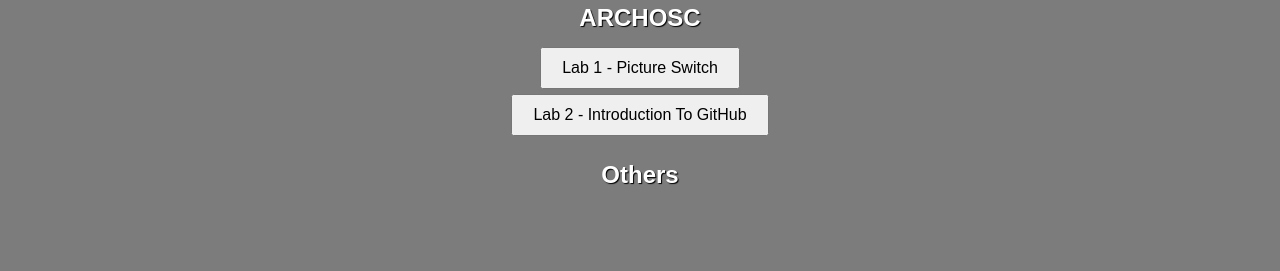
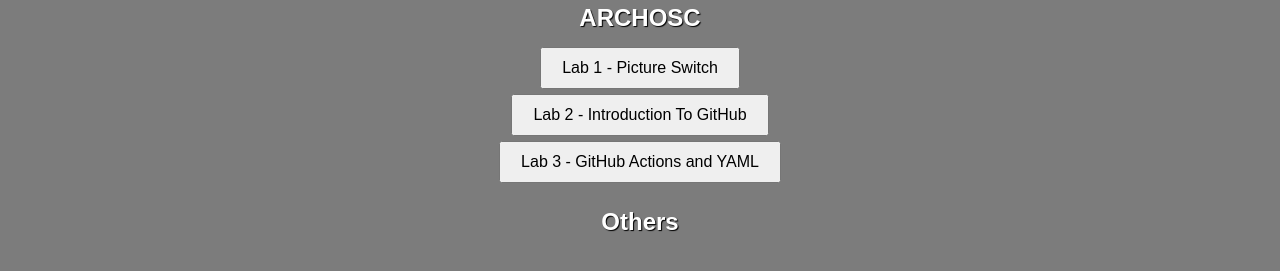
Before and after one commit to Definitely-notAlex/definitely-notalex.github.io, a plain HTML site: page index.html in a window 1280 px wide. Shown: the part 227-498 px from the top of the page. Drawn offline with Linux system fonts and the light colour scheme.

Commit message:
Add Lab 3 button to navigation

```diff
--- a/index.html
+++ b/index.html
@@ -23,6 +23,7 @@
     <!-- Button to open a random page (cause why not) -->
     <div><button id="Lab1">Lab 1 - Picture Switch</button></div>
     <div><button id="Lab2">Lab 2 - Introduction To GitHub</button></div>
+    <div><button id="Lab3">Lab 3 - GitHub Actions and YAML</button></div>
 
     <!-- Sub Heading -->
     <h2>Others</h2>
```
